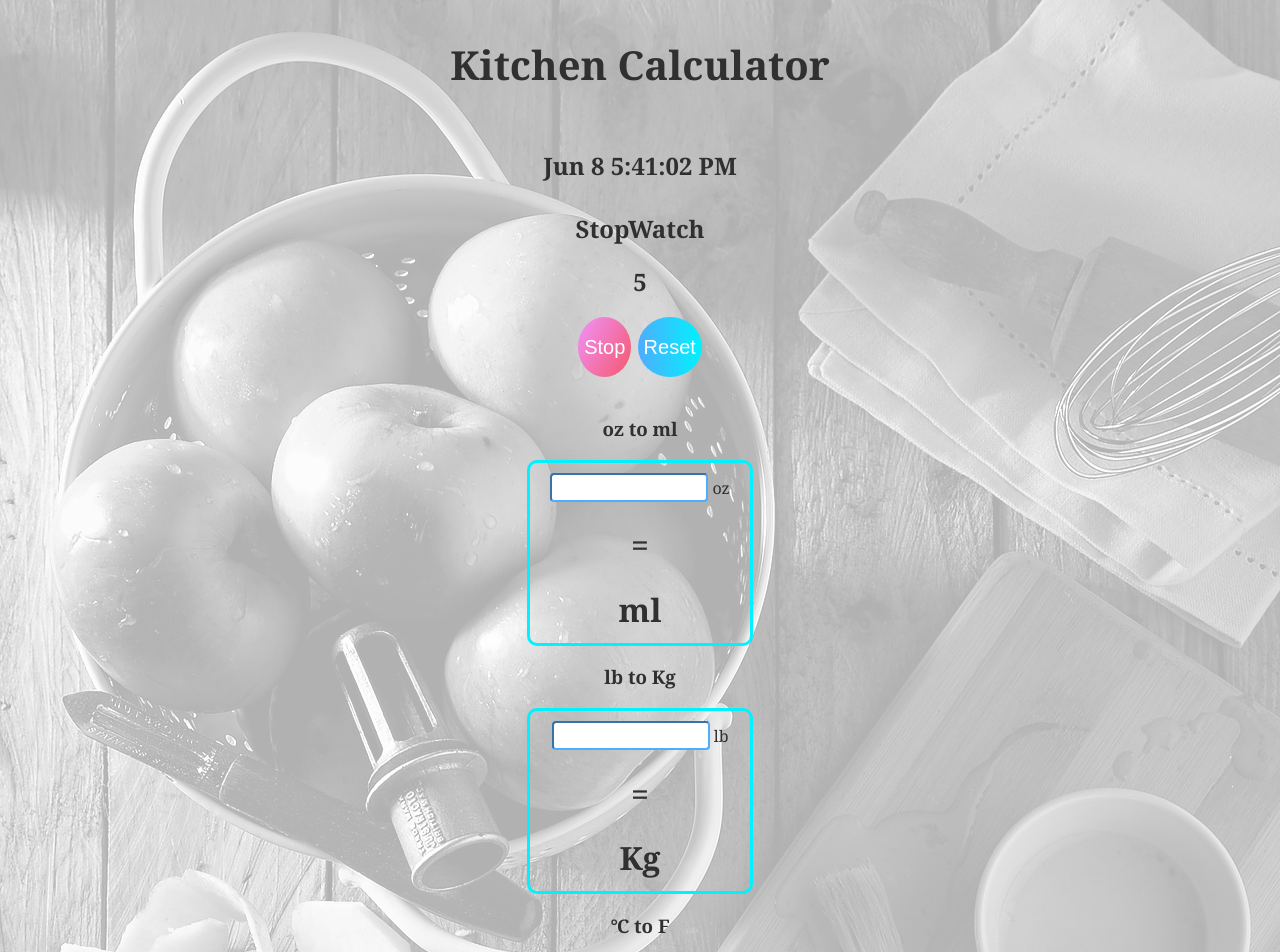
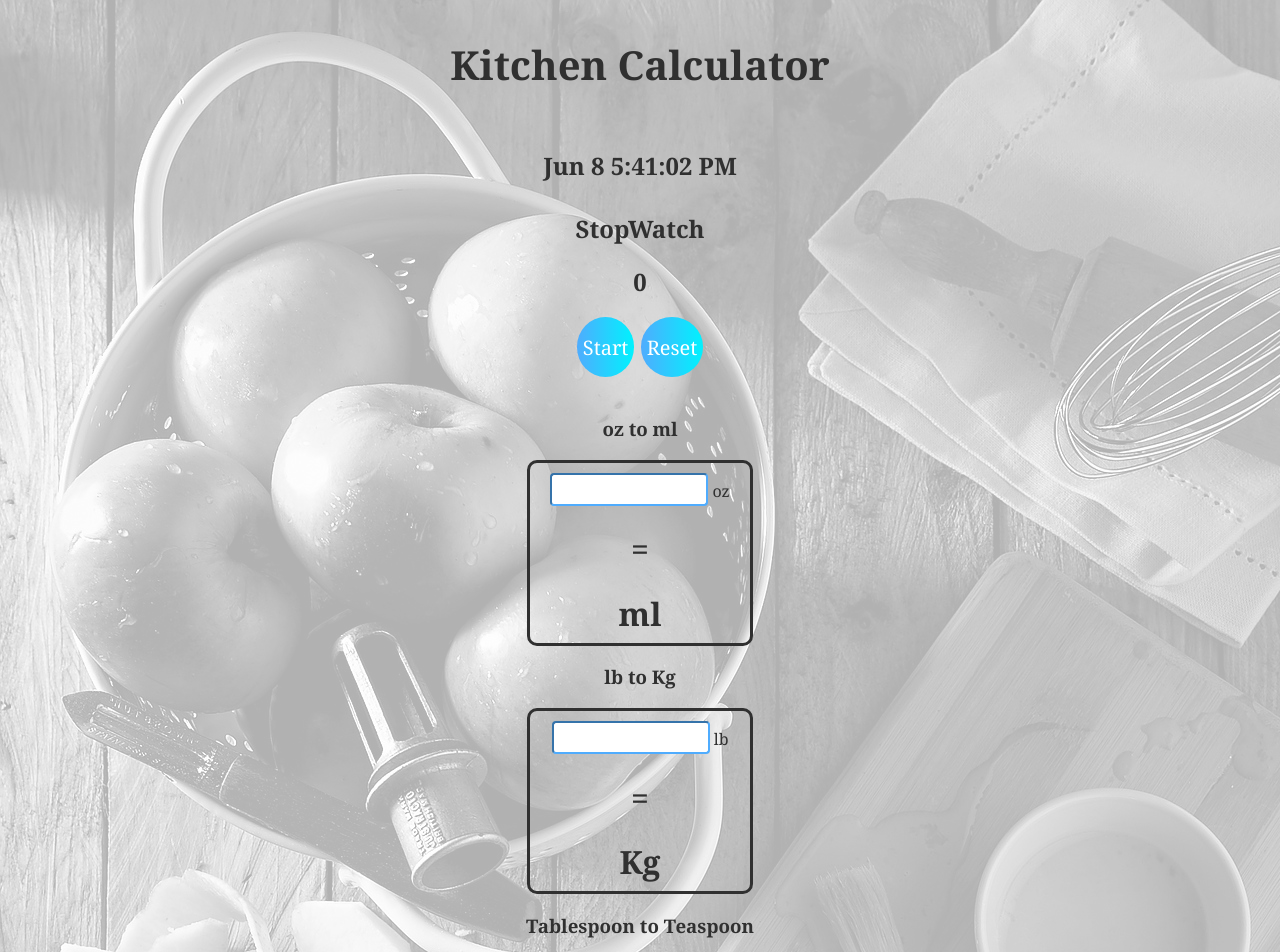
Before and after one commit to Oceanblue713/react-calculator, a React (Create React App) app: page / in a window 1280 px wide. Shown: the top 952 px of the page. Built offline with nearby package versions, Linux system fonts and the light colour scheme.

Commit message:
Add tablespoon to teaspoon

```diff
--- a/src/App.css
+++ b/src/App.css
@@ -1,4 +1,4 @@
-body {
+*{
   font-family: Georgia, "Times New Roman", Times, serif;
   color: #303030;
 }
@@ -83,7 +83,7 @@ h2 {
 .box-item {
   border-style: solid;
   border-radius: 10px;
-  border-color: #00f2fe;
+  border-color: #303030;
   width: 220px;
   height: 180px;
 }
--- a/src/Calculator.js
+++ b/src/Calculator.js
@@ -31,6 +31,10 @@ class Calculator extends React.Component{
     this.setState({aCalc6: (event.target.value * 9/5 + 32).toFixed(2)});
   }
 
+  handleTeaChange(event) {
+    this.setState({aCalc7: (event.target.value * 3)});
+  }
+
   render(){
     const bCalcState = this.state.value
 
@@ -47,6 +51,13 @@ class Calculator extends React.Component{
              bMetric="lb"
              aCalc = {this.state.aCalc1}
              aMetric="Kg" />
+
+        <Box bCalc={bCalcState}
+             bCalcChange={(event) => this.handleTeaChange(event)}
+             bMetric="Tablespoon"
+             aCalc={this.state.aCalc7}
+             aMetric="Teaspoon"
+        />
 
         <Box bCalc={bCalcState}
              bCalcChange={(event) => this.handleCelsiusFahChange(event)}
--- a/src/StopWatch.js
+++ b/src/StopWatch.js
@@ -10,7 +10,10 @@ class StopWatch extends React.Component {
   }
 
   componentDidMount() {
-    this.timeID = setInterval(() => this.setState({time: this.state.time+1}), 1000);
+    if(this.state.isStarted){
+      this.timeID = setInterval(() => this.setState({time: this.state.time+1}), 1000);
+      // console.log(this.state.isStarted);
+    }
   }
 
   componentWillUnmount() {
@@ -31,13 +34,14 @@ class StopWatch extends React.Component {
 
   handleReset(){
     this.setState({
+      isStarted: false,
       time: 0,
     })
   }
 
   render() {
     let button;
-    if(this.state.time){
+    if(this.state.isStarted){
       button = (<button id="stop-button" onClick={() => {this.handleStop()}}>Stop</button>)
     } else {
       button = (<button id="start-button" onClick={() => {this.handleStart()}}>Start</button>)
```
Also changed, not shown: test/CalculatorTest.js (+1 -1 lines), wdio.conf.js (+13 -2 lines), 1 other file (tests, documents, lock files or other folders).
